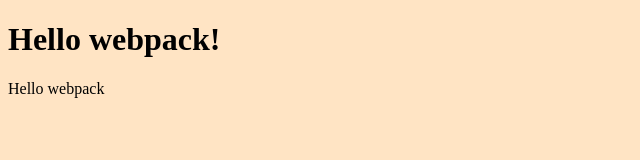
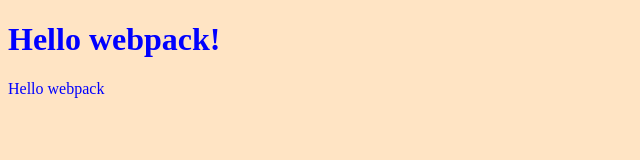
Before and after one commit to Mithi-code/WeatherApp, a website built with webpack: page src/index.html in a window 1280 px wide. Shown: the whole page, without its empty margins (0-640 px from the left). Built offline with nearby package versions, Linux system fonts and the light colour scheme.

Commit message:
webpack and linters setup for project

```diff
--- a/src/style.css
+++ b/src/style.css
@@ -1,3 +1,4 @@
 body {
   background-color: bisque;
+  color: blue;
 }
--- a/webpack.config.js
+++ b/webpack.config.js
@@ -3,6 +3,7 @@ const HtmlWebpackPlugin = require('html-webpack-plugin');
 
 module.exports = {
   entry: './src/index.js',
+  mode: 'development',
   devServer: {
     static: './dist',
   },
```
Also changed, not shown: .eslintrc.json (added), .github/workflows/linters.yml (added), .stylelintrc.json (added), README.md, 1 other file.
